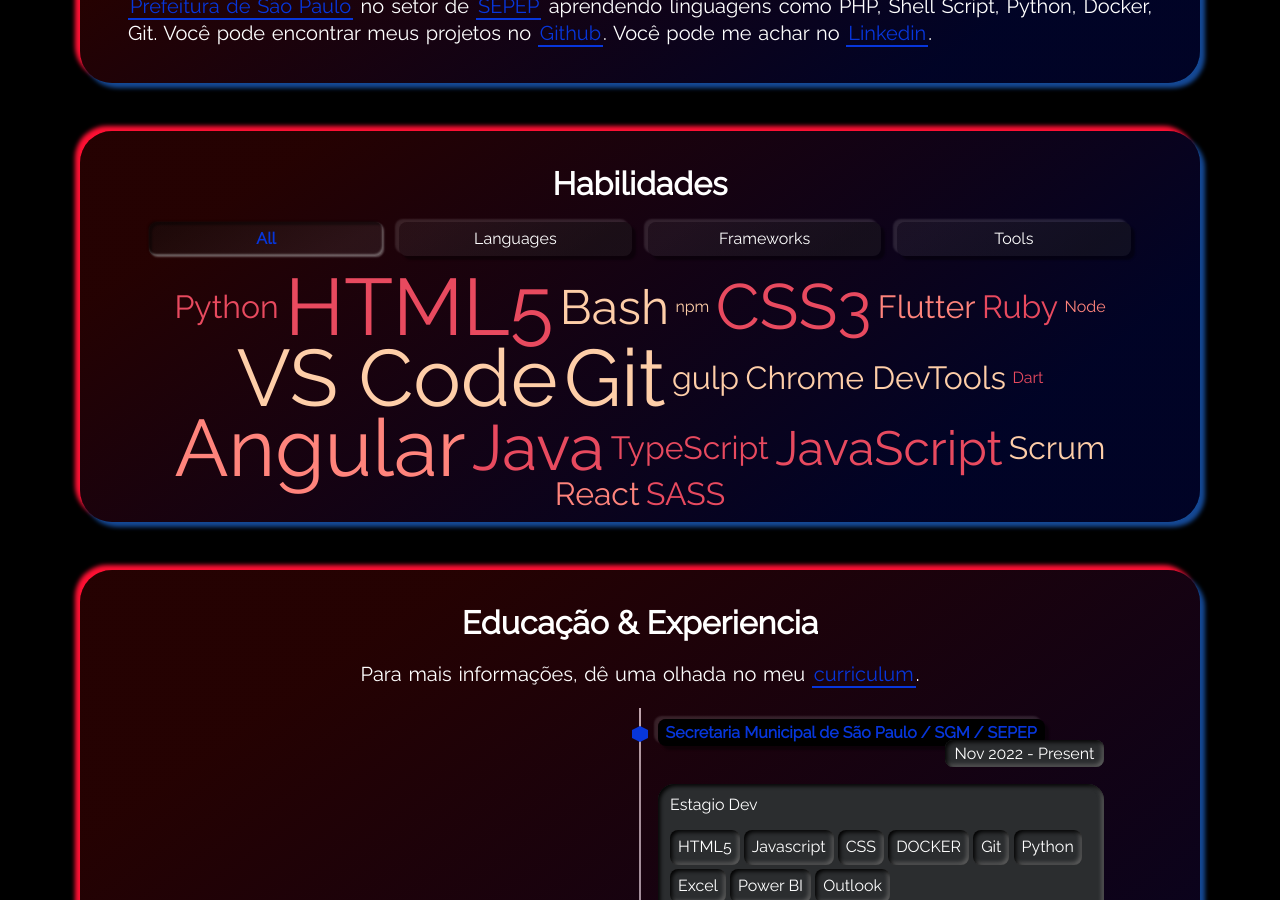
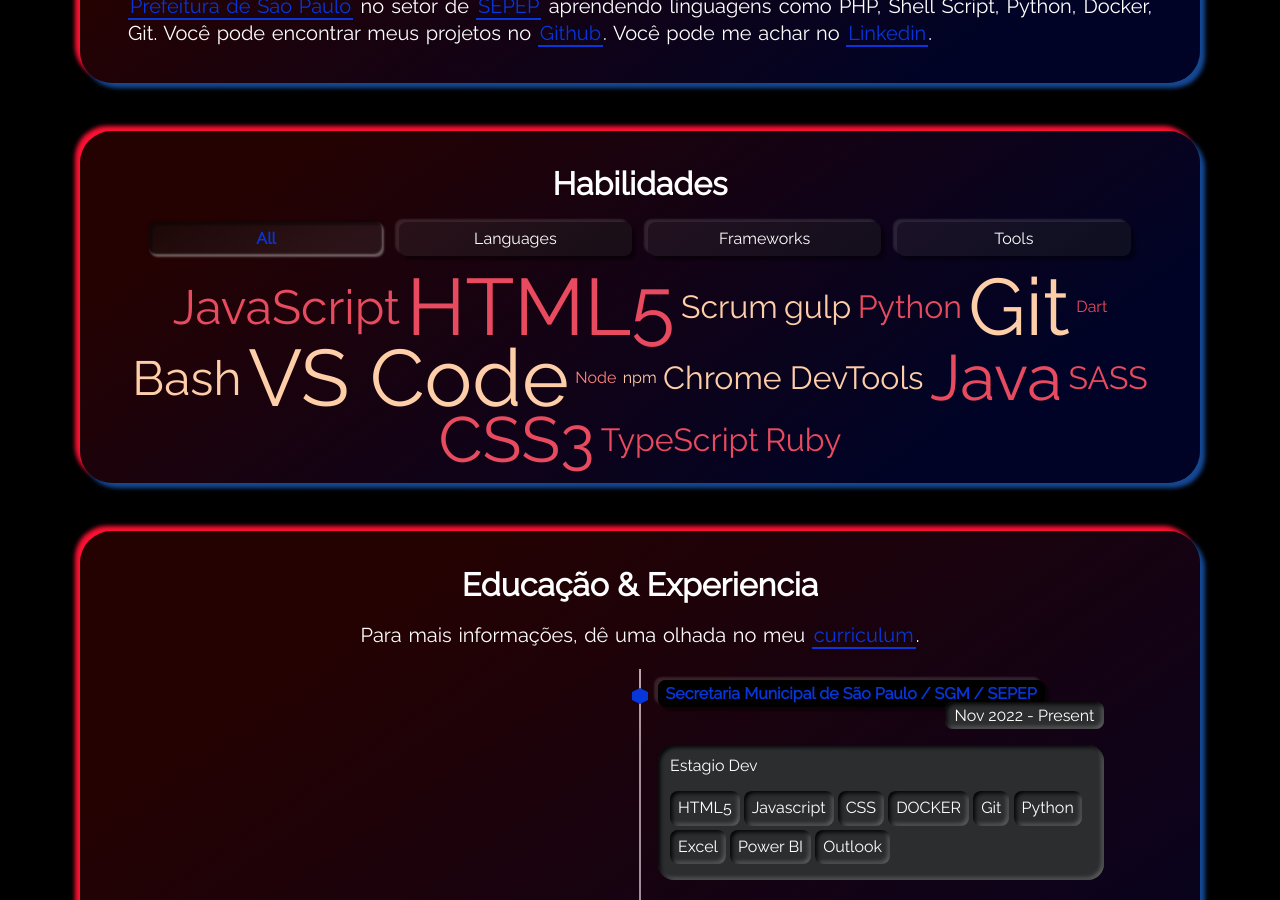
Before and after one commit to Ana-CAS-Machado/Ana-CAS-Machado.github.io, a Jekyll site: the page built from index.html, in a window 1280 px wide and 900 px high, scrolled down 1204 px. Built offline with Jekyll 4.4.1, drawn with Linux system fonts in a browser that asks for light colours.

Commit message:
Update skills-frameworks.yml

```diff
--- a/_data/skills-frameworks.yml
+++ b/_data/skills-frameworks.yml
@@ -5,14 +5,5 @@
 # - name: Framework
 #   weight: 5
 
-- name: Angular
-  weight: 5
-
-- name: React
-  weight: 2
-
 - name: Node
   weight: 1
-
-- name: Flutter
-  weight: 2
```
